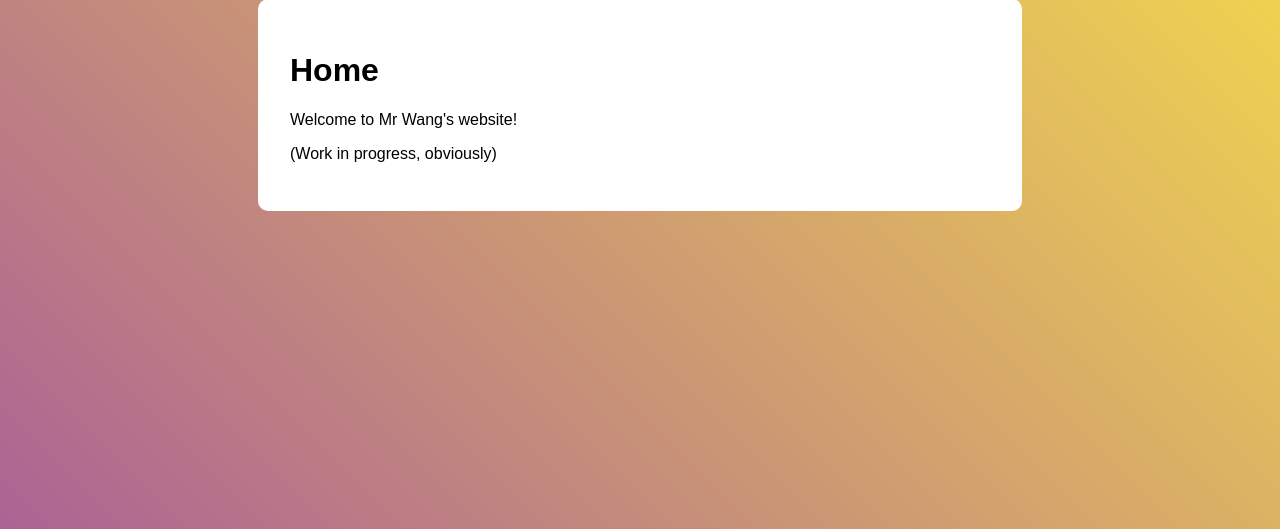
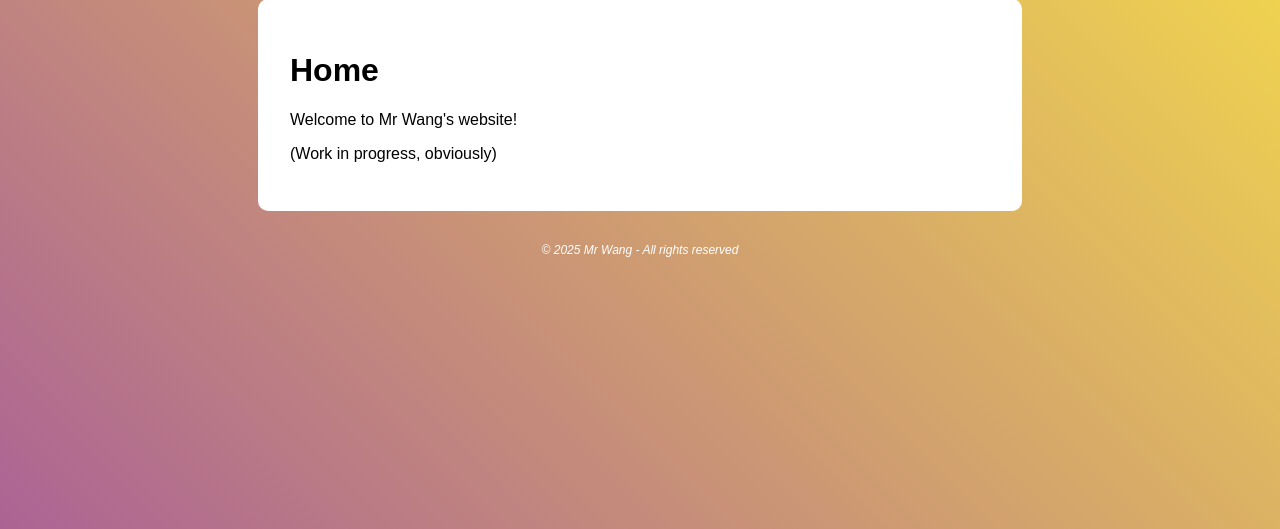
Before and after one commit to timo-w/mrwang, a Django app: page / in a window 1280 px wide. Shown: the part 111-640 px from the top of the page. Run offline with Django 5.2, Linux system fonts and the light colour scheme.

Commit message:
Add footer

```diff
--- a/app/static/app/css/styles.css
+++ b/app/static/app/css/styles.css
@@ -57,3 +57,12 @@ nav a:hover {
   left: 30px;
   height: 100px;
 }
+
+/* Footer */
+footer {
+  color: white;
+  font-size: 12px;
+  text-align: center;
+  font-style: italic;
+  padding: 2rem;
+}
--- a/app/templates/base.html
+++ b/app/templates/base.html
@@ -26,6 +26,9 @@
     <img id="bella-logo" src="{% static 'app/images/bellahouston-logo.png' %}" alt="Bellahouston Academy Logo">
   </main>
 
+  <!-- Footer -->
+   <footer>&copy; {% now "Y" %} Mr Wang - All rights reserved</footer>
+
   <!-- Scripts -->
   <script src="{% static 'app/js/scripts.js' %}"></script>
 </body>
```
